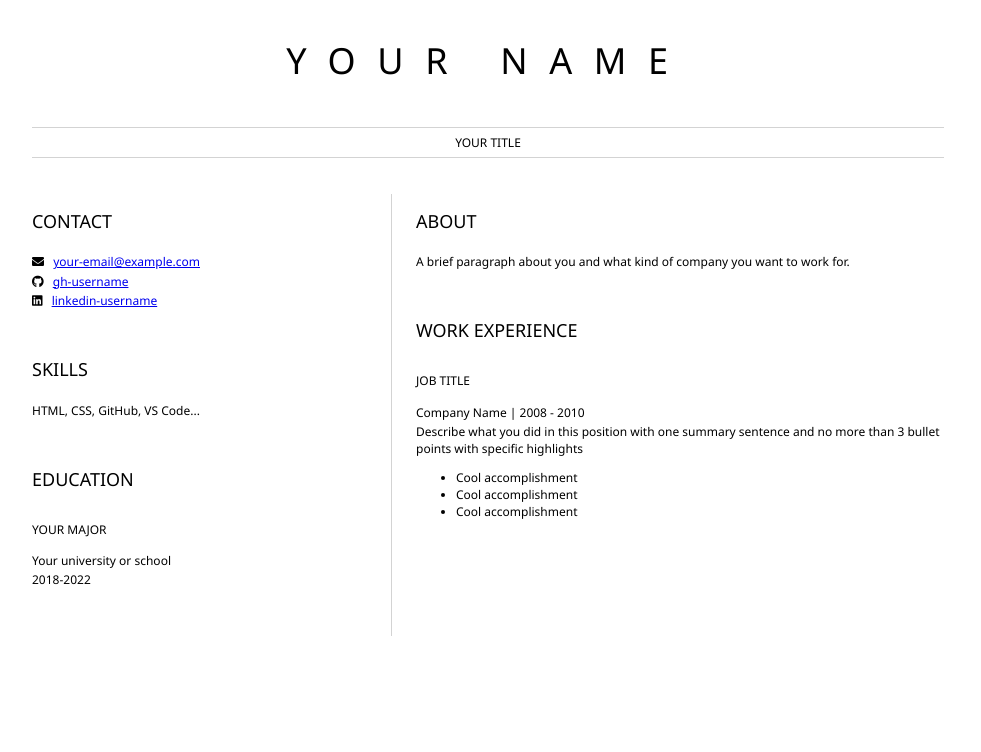
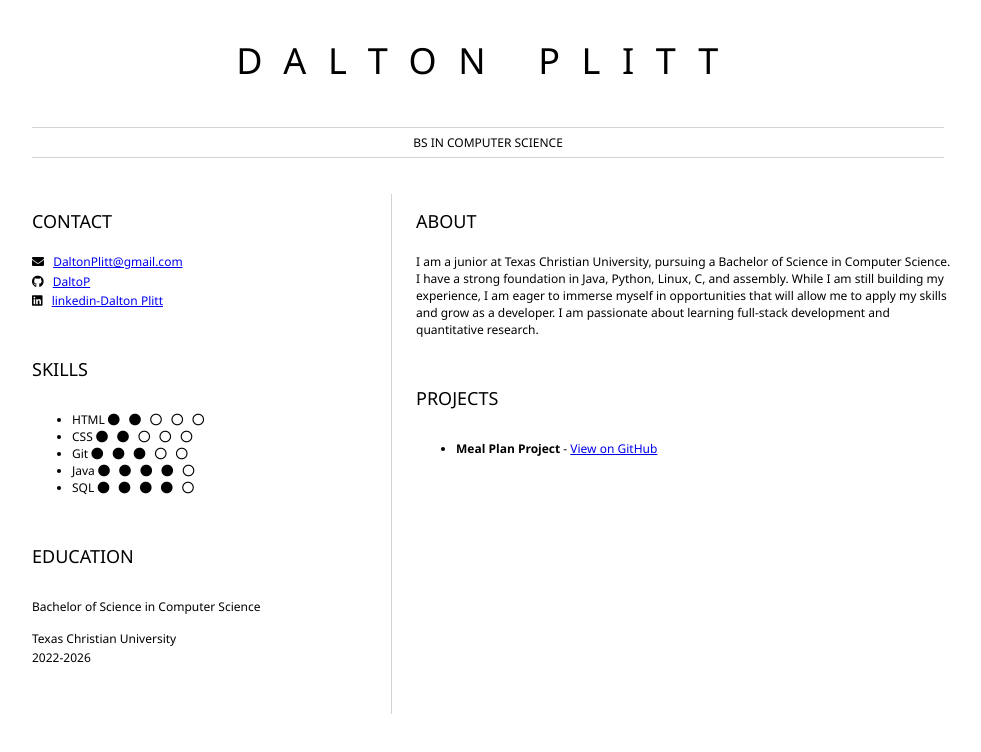
Before and after one commit to DaltoP/Resume, a plain HTML site: page index.html in a window 1280 px wide. Shown: the whole page, without its empty margins (152-1133 px from the left). Drawn offline with Linux system fonts and the light colour scheme.

Commit message:
Initial commit

```diff
--- a/index.html
+++ b/index.html
@@ -8,9 +8,9 @@
 	<body>
 		<header id="header">
 			<!-- resume header with your name and title -->
-			<h1>YOUR NAME</h1>
+			<h1>DALTON PLITT</h1>
 			<hr>
-			YOUR TITLE
+			BS IN COMPUTER SCIENCE
 			<hr>
 		</header>
 		<main>
@@ -20,31 +20,82 @@
 					<!-- contact info including social media -->
                     <p>
                         <i class="fa fa-envelope" aria-hidden="true"></i>
-                        <a href="mailto:your-email@example.com">your-email@example.com</a>
+                        <a href="mailto:daltonplitt@gmail.com">DaltonPlitt@gmail.com</a>
                     </p>
                     <p>
                         <i class="fab fa-github" aria-hidden="true"></i>
-                        <a href="github.com/gh-username">gh-username</a>
+                        <a href="https://github.com/DaltoP">DaltoP</a>
                     </p>
                     <p>
                         <i class="fab fa-linkedin" aria-hidden="true"></i>
-                        <a href="linkedin.com/linkedin-username">linkedin-username</a>
+                        <a href="https://www.linkedin.com/in/dalton-plitt/overlay/about-this-profile/?lipi=urn%3Ali%3Apage%3Ad_flagship3_profile_view_base%3BAf4YuHGwSy%2BHgKLRIkxn4w%3D%3D">linkedin-Dalton Plitt</a>
                     </p>
 				</section>
 				<section>
 					<h2>SKILLS</h2>
 					<!-- your skills -->
-                    <p>HTML, CSS, GitHub, VS Code...</p>
+					<ul class="skills-list">
+						<li>
+							HTML
+							<span class="skill-level">
+								<i class="fas fa-circle"></i>
+								<i class="fas fa-circle"></i>
+								<i class="far fa-circle"></i>
+								<i class="far fa-circle"></i>
+								<i class="far fa-circle"></i>
+							</span>
+						</li>
+						<li>
+							CSS
+							<span class="skill-level">
+								<i class="fas fa-circle"></i>
+								<i class="fas fa-circle"></i>
+								<i class="far fa-circle"></i>
+								<i class="far fa-circle"></i>
+								<i class="far fa-circle"></i>
+							</span>
+						</li>
+						<li>
+							Git
+							<span class="skill-level">
+								<i class="fas fa-circle"></i>
+								<i class="fas fa-circle"></i>
+								<i class="fas fa-circle"></i>
+								<i class="far fa-circle"></i>
+								<i class="far fa-circle"></i>
+							</span>
+						</li>
+						<li>
+							Java
+							<span class="skill-level">
+								<i class="fas fa-circle"></i>
+								<i class="fas fa-circle"></i>
+								<i class="fas fa-circle"></i>
+								<i class="fas fa-circle"></i>
+								<i class="far fa-circle"></i>
+							</span>
+						</li>
+						<li>
+							SQL
+							<span class="skill-level">
+								<i class="fas fa-circle"></i>
+								<i class="fas fa-circle"></i>
+								<i class="fas fa-circle"></i>
+								<i class="fas fa-circle"></i>
+								<i class="far fa-circle"></i>
+							</span>
+						</li>
+					</ul>
 				</section>
 				<section>
 					<h2>EDUCATION</h2>
 					<!-- your education -->
-                    <h3>YOUR MAJOR</h3>
+                    <h3>Bachelor of Science in Computer Science </h3>
                     <p>
-                        Your university or school
+                        Texas Christian University
                     </p>
                     <p>
-                        2018-2022
+                        2022-2026
                     </p>
 				</section>
 			</article>
@@ -52,22 +103,22 @@
 				<section>
 					<h2>ABOUT</h2>
 					<!-- about you -->
-					<p>A brief paragraph about you and what kind of company you want to work for.</p>
+					<p> I am a junior at Texas Christian University, pursuing a Bachelor of Science in Computer Science. I have a strong foundation in Java, Python, Linux, C, and assembly. While I am still building my experience, I am eager to immerse myself in opportunities that will allow me to apply my skills and grow as a developer. I am passionate about learning full-stack development and quantitative research.</p>
+				</p>
 				</section>
 				<section>
-					<h2>WORK EXPERIENCE</h2>
+					<h2>PROJECTS</h2>
 					<!-- your work experience -->
-                    <h3>JOB TITLE</h3>
-                    <p>
-                            Company Name | 2008 - 2010
-                    </p>
-                    <p>
-                            Describe what you did in this position with one summary sentence and no more than 3 bullet points with specific highlights
-                    </p>
+
+
+
+
                     <ul>
-                            <li>Cool accomplishment</li>
-                            <li>Cool accomplishment</li>
-                            <li>Cool accomplishment</li>
+                            <li><strong>Meal Plan Project</strong> -
+								<a href="https://github.com/DaltoP/MealPlanProject" target="_blank">
+									View on GitHub
+								</a></li>
+
                     </ul>
 				</section>
 			</article>
```
